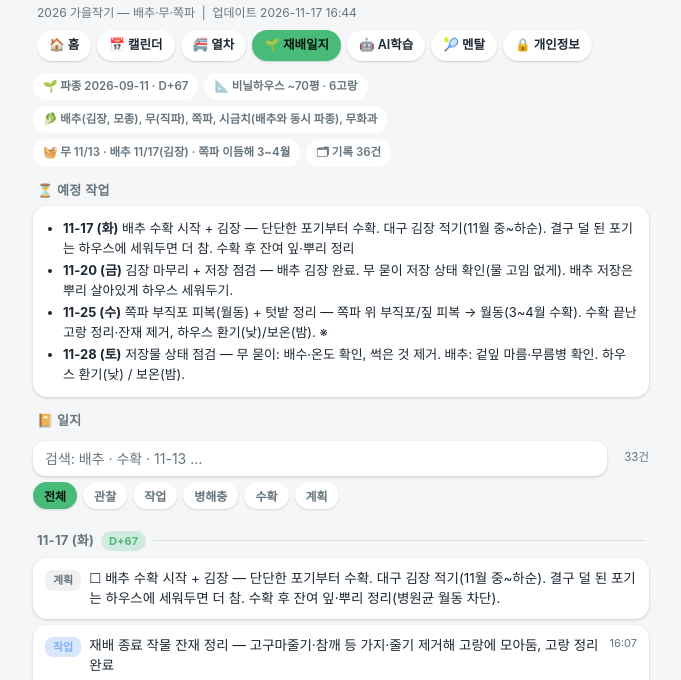
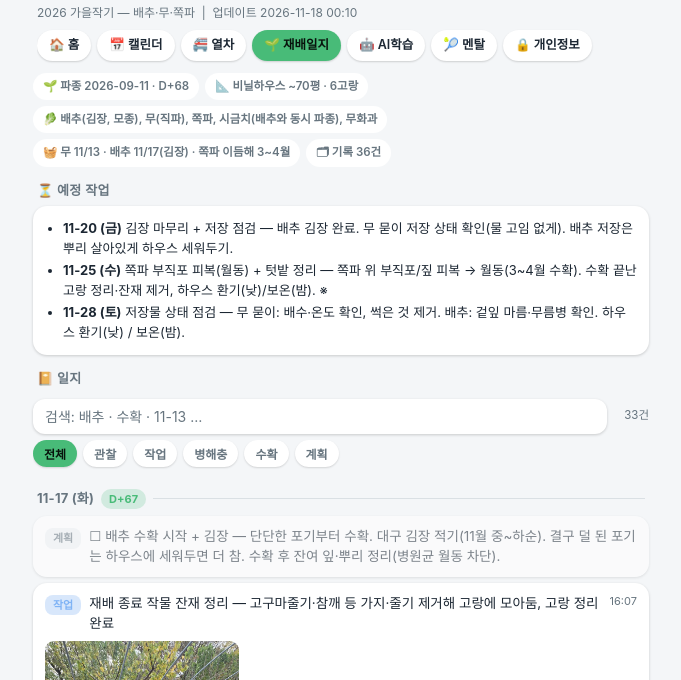
Before and after one commit to jod2580-blip/jod2580-blip.github.io, a plain HTML site: page journal.html in a window 1280 px wide. Shown: the part 43-723 px from the top of the page, without its empty margins (299-980 px from the left). Drawn offline with Linux system fonts and the light colour scheme.

Commit message:
update journal.html (두리 자동생성)

```diff
--- a/journal.html
+++ b/journal.html
@@ -85,7 +85,7 @@
 <body>
 <header>
   <h1>🌱 작물재배일지</h1>
-  <p class="sub">2026 가을작기 — 배추·무·쪽파 &nbsp;|&nbsp; 업데이트 2026-11-17 16:44</p>
+  <p class="sub">2026 가을작기 — 배추·무·쪽파 &nbsp;|&nbsp; 업데이트 2026-11-18 00:10</p>
   <nav class="menu">
     <a href="index.html">🏠 홈</a>
     <a href="calendar.html">📅 캘린더</a>
@@ -97,8 +97,8 @@
   </nav>
 </header>
 <main>
-  <div class="chips"><span class="chip">🌱 파종 2026-09-11 · D+67</span><span class="chip">📐 비닐하우스 ~70평 · 6고랑</span><span class="chip">🥬 배추(김장, 모종), 무(직파), 쪽파, 시금치(배추와 동시 파종), 무화과</span><span class="chip">🧺 무 11/13 · 배추 11/17(김장) · 쪽파 이듬해 3~4월</span><span class="chip">🗂 기록 36건</span></div>
-  <h2>⏳ 예정 작업</h2><div class="card plan"><ul><li><b>11-17 (화)</b> 배추 수확 시작 + 김장 — 단단한 포기부터 수확. 대구 김장 적기(11월 중~하순). 결구 덜 된 포기는 하우스에 세워두면 더 참. 수확 후 잔여 잎·뿌리 정리</li><li><b>11-20 (금)</b> 김장 마무리 + 저장 점검 — 배추 김장 완료. 무 묻이 저장 상태 확인(물 고임 없게). 배추 저장은 뿌리 살아있게 하우스 세워두기.</li><li><b>11-25 (수)</b> 쪽파 부직포 피복(월동) + 텃밭 정리 — 쪽파 위 부직포/짚 피복 → 월동(3~4월 수확). 수확 끝난 고랑 정리·잔재 제거, 하우스 환기(낮)/보온(밤). ※</li><li><b>11-28 (토)</b> 저장물 상태 점검 — 무 묻이: 배수·온도 확인, 썩은 것 제거. 배추: 겉잎 마름·무름병 확인. 하우스 환기(낮) / 보온(밤).</li></ul></div>
+  <div class="chips"><span class="chip">🌱 파종 2026-09-11 · D+68</span><span class="chip">📐 비닐하우스 ~70평 · 6고랑</span><span class="chip">🥬 배추(김장, 모종), 무(직파), 쪽파, 시금치(배추와 동시 파종), 무화과</span><span class="chip">🧺 무 11/13 · 배추 11/17(김장) · 쪽파 이듬해 3~4월</span><span class="chip">🗂 기록 36건</span></div>
+  <h2>⏳ 예정 작업</h2><div class="card plan"><ul><li><b>11-20 (금)</b> 김장 마무리 + 저장 점검 — 배추 김장 완료. 무 묻이 저장 상태 확인(물 고임 없게). 배추 저장은 뿌리 살아있게 하우스 세워두기.</li><li><b>11-25 (수)</b> 쪽파 부직포 피복(월동) + 텃밭 정리 — 쪽파 위 부직포/짚 피복 → 월동(3~4월 수확). 수확 끝난 고랑 정리·잔재 제거, 하우스 환기(낮)/보온(밤). ※</li><li><b>11-28 (토)</b> 저장물 상태 점검 — 무 묻이: 배수·온도 확인, 썩은 것 제거. 배추: 겉잎 마름·무름병 확인. 하우스 환기(낮) / 보온(밤).</li></ul></div>
 
   <h2>📔 일지</h2>
   <div class="search">
@@ -114,7 +114,7 @@
     <button data-tag="계획">계획</button>
   </div>
   <div id="list">
-  <div class="daygroup" data-day="2026-11-17"><div class="dayhead"><span class="date">11-17 (화)</span><span class="badge soon">D+67</span></div><div class="card" data-tag="계획" data-t="2026-11-17 11-17 (화) 계획  배추 수확 시작 + 김장 — 단단한 포기부터 수확. 대구 김장 적기(11월 중~하순). 결구 덜 된 포기는 하우스에 세워두면 더 참. 수확 후 잔여 잎·뿌리 정리(병원균 월동 차단). "><div class="body"><span class="tag t-plan">계획</span><span class="text">☐ 배추 수확 시작 + 김장 — 단단한 포기부터 수확. 대구 김장 적기(11월 중~하순). 결구 덜 된 포기는 하우스에 세워두면 더 참. 수확 후 잔여 잎·뿌리 정리(병원균 월동 차단).</span></div></div>
+  <div class="daygroup" data-day="2026-11-17"><div class="dayhead"><span class="date">11-17 (화)</span><span class="badge soon">D+67</span></div><div class="card past" data-tag="계획" data-t="2026-11-17 11-17 (화) 계획  배추 수확 시작 + 김장 — 단단한 포기부터 수확. 대구 김장 적기(11월 중~하순). 결구 덜 된 포기는 하우스에 세워두면 더 참. 수확 후 잔여 잎·뿌리 정리(병원균 월동 차단). "><div class="body"><span class="tag t-plan">계획</span><span class="text">☐ 배추 수확 시작 + 김장 — 단단한 포기부터 수확. 대구 김장 적기(11월 중~하순). 결구 덜 된 포기는 하우스에 세워두면 더 참. 수확 후 잔여 잎·뿌리 정리(병원균 월동 차단).</span></div></div>
 <div class="card" data-tag="작업" data-t="2026-11-17 11-17 (화) 작업  재배 종료 작물 잔재 정리 — 고구마줄기·참깨 등 가지·줄기 제거해 고랑에 모아둠, 고랑 정리 완료 "><div class="body"><span class="tag t-work">작업</span><span class="text">재배 종료 작물 잔재 정리 — 고구마줄기·참깨 등 가지·줄기 제거해 고랑에 모아둠, 고랑 정리 완료</span><span class="time">16:07</span></div><div class="gallery"><a class="ph" href="img/2026-11-17_cleanup-1.jpg"><img loading="lazy" src="img/2026-11-17_cleanup-1.jpg" alt=""></a></div></div>
 <div class="card" data-tag="관찰" data-t="2026-11-17 11-17 (화) 관찰 무화과 무화과 — 잎 거의 낙엽, 푸른 어린 열매 다수 착과(미숙과로 수확 불가), 주변 고랑 정리 완료 "><div class="card-head"><span class="right"><span class="crop">무화과</span></span></div><div class="body"><span class="tag t-ob">관찰</span><span class="text">무화과 — 잎 거의 낙엽, 푸른 어린 열매 다수 착과(미숙과로 수확 불가), 주변 고랑 정리 완료</span><span class="time">16:07</span></div><div class="gallery"><a class="ph" href="img/2026-11-17_fig-1.jpg"><img loading="lazy" src="img/2026-11-17_fig-1.jpg" alt=""></a><a class="ph" href="img/2026-11-17_fig-2.jpg"><img loading="lazy" src="img/2026-11-17_fig-2.jpg" alt=""></a><a class="ph" href="img/2026-11-17_fig-3.jpg"><img loading="lazy" src="img/2026-11-17_fig-3.jpg" alt=""></a></div></div>
 <div class="card" data-tag="관찰" data-t="2026-11-17 11-17 (화) 관찰 시금치 시금치 생육 — 비닐 멀칭 고랑에 균일하게 자람, 잎 푸르고 건강(배추와 동시 파종 9/11, d+67) "><div class="card-head"><span class="right"><span class="crop">시금치</span></span></div><div class="body"><span class="tag t-ob">관찰</span><span class="text">시금치 생육 — 비닐 멀칭 고랑에 균일하게 자람, 잎 푸르고 건강(배추와 동시 파종 9/11, D+67)</span><span class="time">16:07</span></div><div class="gallery"><a class="ph" href="img/2026-11-17_spinach-1.jpg"><img loading="lazy" src="img/2026-11-17_spinach-1.jpg" alt=""></a></div></div>
```
